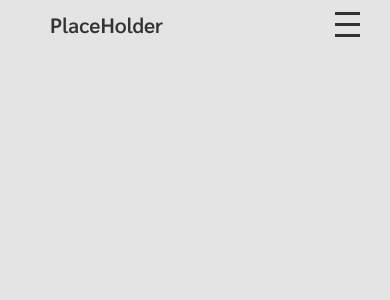
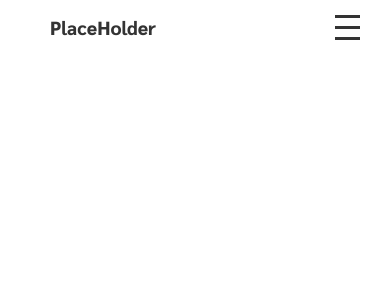
Before and after one commit to joaoV-C/tcc, a PHP site: page /sobre.php in a window 390 px wide. Shown: the top 300 px of the page. Run offline with PHP 8.4, Linux system fonts and the light colour scheme.

Commit message:
font, colors and measures changes

```diff
--- a/css/styles.css
+++ b/css/styles.css
@@ -1,4 +1,4 @@
-@import url("https://fonts.googleapis.com/css2?family=Sarabun:wght@400;500;600&display=swap");
+@import url("https://fonts.googleapis.com/css2?family=Sarabun:ital,wght@0,300;0,400;0,500;0,600;0,700;0,800;1,300&display=swap");
 
 /* RESET BÁSICO */
 * {
@@ -8,10 +8,14 @@
 }
 
 body {
-  font-family: "Sarabun", serif;
+  font-family: "Sarabun", sans-serif;
   line-height: 1.4;
-  background-color: #e4e4e4;
+  background-color: #ffffff;
   padding-top: 60px;
+}
+
+input {
+  background: none;
 }
 
 /* CABEÇALHO */
@@ -20,7 +24,7 @@ header {
   top: 0;
   left: 0;
   width: 100%;
-  background-color: #e4e4e4;
+  background-color: #ffffff;
   display: flex;
   align-items: center;
   justify-content: space-between;
@@ -29,13 +33,21 @@ header {
 }
 
 .logo {
-  font-weight: bold;
-  font-size: 1.3rem;
+  display: flex;
+  position: relative;
+  z-index: 1;
+  text-align: left;
+  align-items: center;
+  line-height: 1.6rem;
+  margin: 5px 0 5px;
 }
 
 .logo a {
   text-decoration: none;
   color: #333;
+  font-weight: 800; /* Sarabun ExtraBold */
+  font-style: normal;
+  font-size: 1.188rem;
 }
 
 /* Menu responsivo */
@@ -43,21 +55,26 @@ nav ul {
   list-style: none;
   display: flex;
   align-items: center;
-  gap: 30px;
+  gap: 22px;
 }
 
-nav a {
+nav ul li a {
   text-decoration: none;
+  text-transform: uppercase;
   color: #333;
-  font-weight: 500;
+  font-family: "Sarabun", sans-serif;
+  font-weight: 500; /* sarabun-medium */
+  font-style: normal;
+  font-size: 1rem;
+  line-height: 1.4;
 }
 
-nav input {
+.login-btn {
   text-align: center;
   cursor: pointer;
   border: 1px solid rgb(0, 0, 0);
   color: #333;
-  background-color: #e4e4e4;
+  /*background-color: #e4e4e4;*/
   font-family: "Sarabun", serif;
   font-style: normal;
   font-weight: 500;
@@ -72,7 +89,7 @@ nav input {
 /* Ícone do menu burger (somente no mobile) */
 .menu-icon {
   /* O menu de mobile precisa ser ajustado. O ícone de hamburger
-                    deve ficar alinhado à direita e ocupar toda a página */
+  deve ficar alinhado à direita e ocupar toda a página */
   display: none;
   flex-direction: column;
   cursor: pointer;
@@ -89,6 +106,41 @@ nav input {
 /* Esconde o checkbox para controlar o menu no mobile */
 #menu-toggle {
   display: none;
+}
+
+/* RESPONSIVIDADE BURGER MENU*/
+@media (max-width: 768px) {
+  nav ul {
+    position: absolute;
+    top: 55.59px;
+    right: 0;
+    background-color: #ffffff;
+    flex-direction: column;
+    gap: 10px;
+    width: 100%;
+    max-height: 0;
+    overflow: hidden;
+    transition: max-height 0.3s ease;
+  }
+
+  nav ul li a {
+    font-weight: 600;
+    font-style: normal;
+    font-size: 1.6rem;
+    line-height: 1.6;
+    letter-spacing: 0.007em;
+  }
+
+  /* Quando o checkbox está marcado, exibe o menu */
+  #menu-toggle:checked + .menu-icon + nav ul {
+    max-height: 300px; /* valor suficiente para exibir todos os links */
+  } /* Mudar para javascript */
+
+  .menu-icon {
+    display: flex; /* Mostra o ícone burger no mobile */
+    position: absolute;
+    right: 30px;
+  }
 }
 
 /* HERO (CARROSSEL) */
@@ -261,33 +313,6 @@ footer {
   cursor: pointer;
 }
 
-/* RESPONSIVIDADE */
-@media (max-width: 768px) {
-  nav ul {
-    position: absolute;
-    top: 49px;
-    right: 0;
-    background-color: #e4e4e4;
-    flex-direction: column;
-    gap: 10px;
-    width: 200px;
-    max-height: 0;
-    overflow: hidden;
-    transition: max-height 0.3s ease;
-  }
-
-  /* Quando o checkbox está marcado, exibe o menu */
-  #menu-toggle:checked + .menu-icon + nav ul {
-    max-height: 300px; /* valor suficiente para exibir todos os links */
-  } /* Mudar para javascript */
-
-  .menu-icon {
-    display: flex; /* Mostra o ícone burger no mobile */
-    position: absolute;
-    right: 30px;
-  }
-}
-
 /* RESPONSIVIDADE HERO */
 @media (max-width: 425px) {
   .carousel-item {
```
